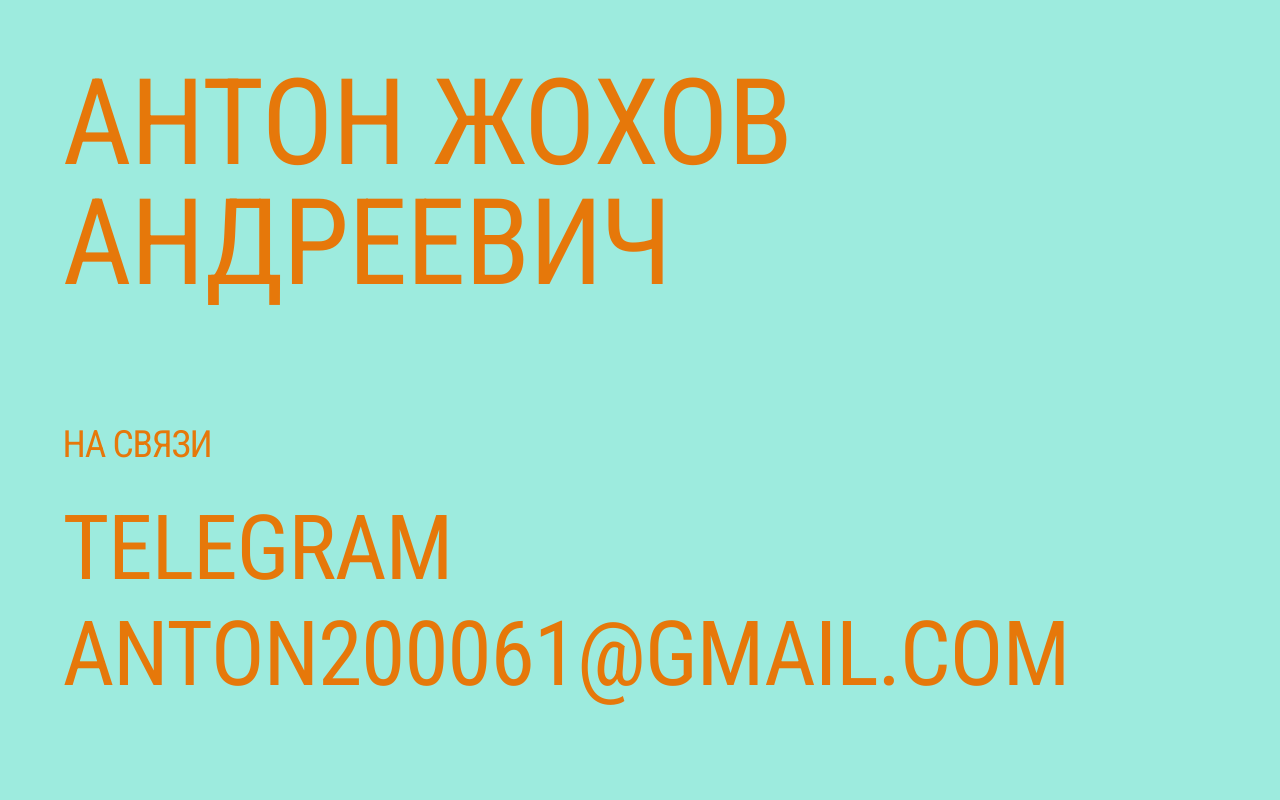
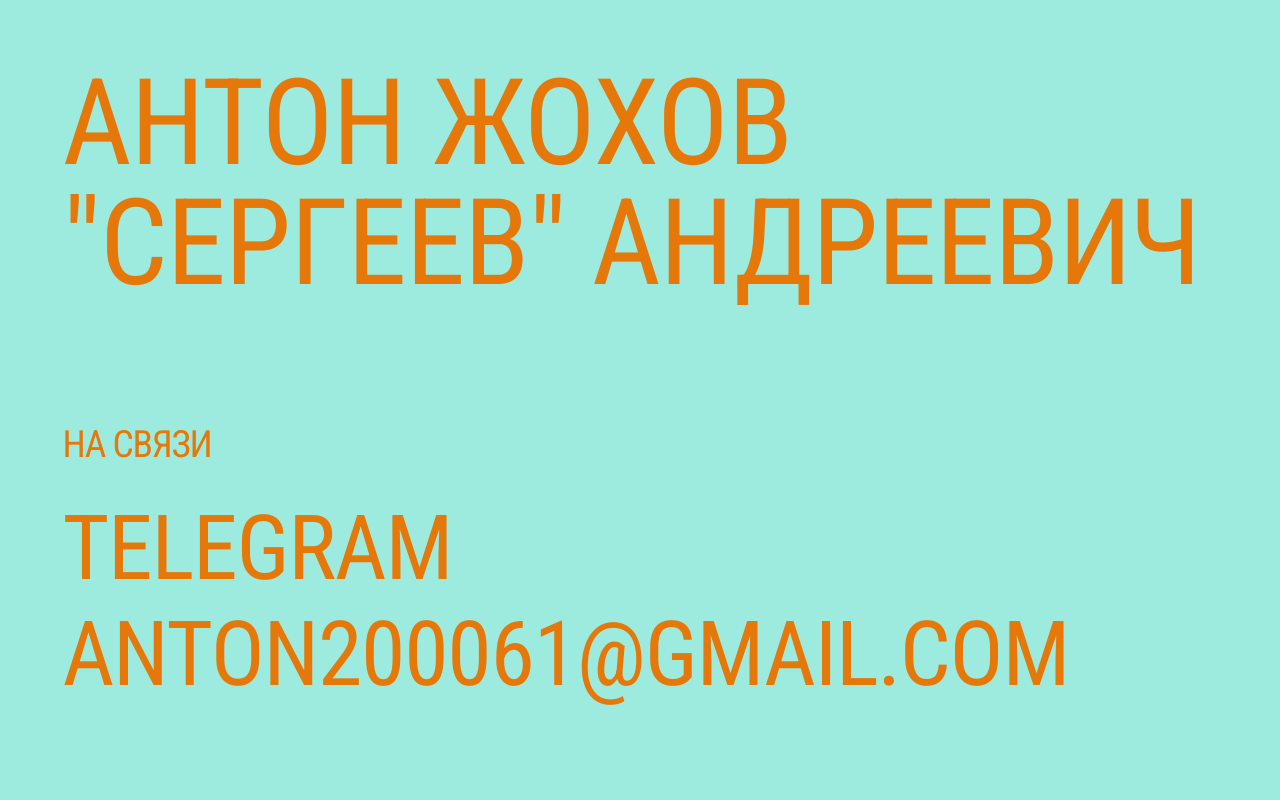
Before and after one commit to antonzhokhov-qa/cv, a plain HTML site: page index.html in a window 1280 px wide. Shown: the top 800 px of the page. Drawn offline with Linux system fonts and the light colour scheme.

Commit message:
Добавил вторую фамилию

```diff
--- a/index.html
+++ b/index.html
@@ -27,7 +27,7 @@
     <link rel="stylesheet" href="./style.css" />
   </head>
   <body>
-    <div class="name">АНТОН ЖОХОВ АНДРЕЕВИЧ</div>
+    <div class="name">АНТОН ЖОХОВ "Сергеев" АНДРЕЕВИЧ</div>
 
     <div class="block">
       <div class="block-title">на связи</div>
```
Also changed, not shown: 1 other file.
